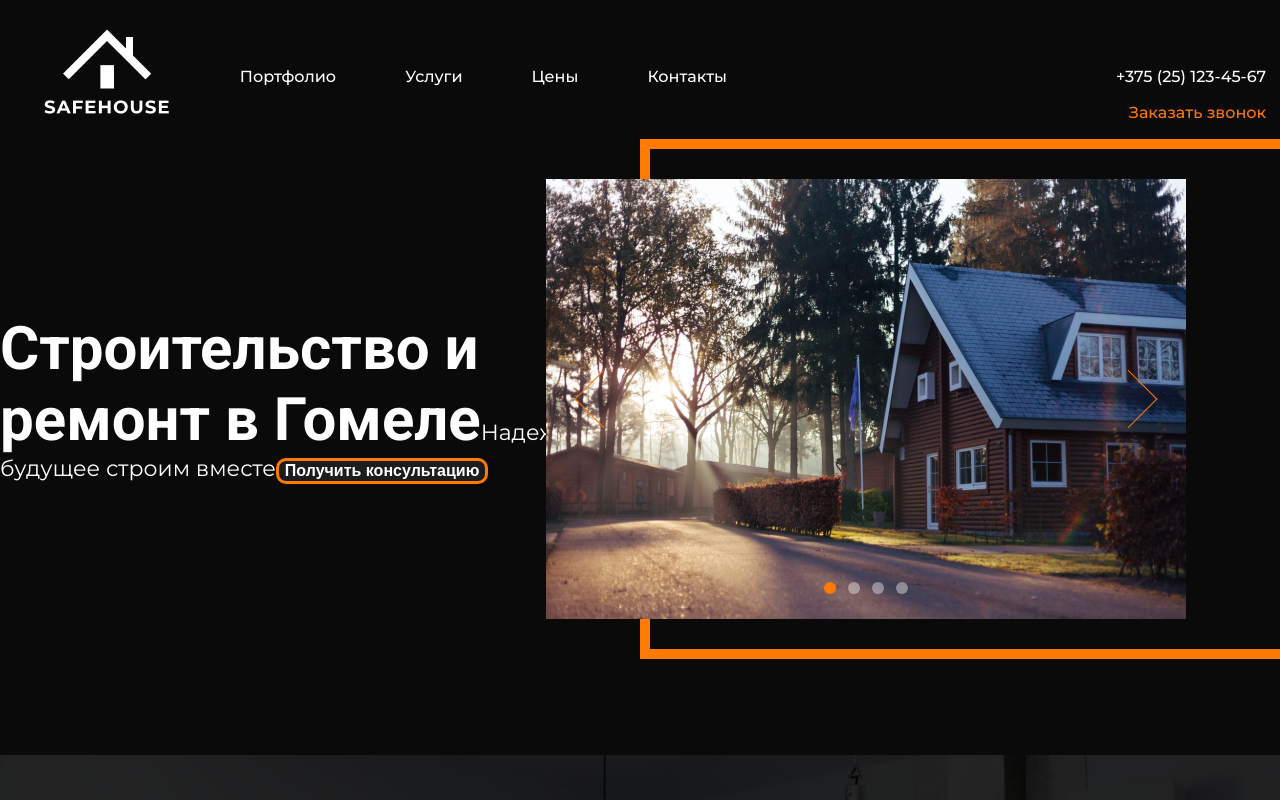
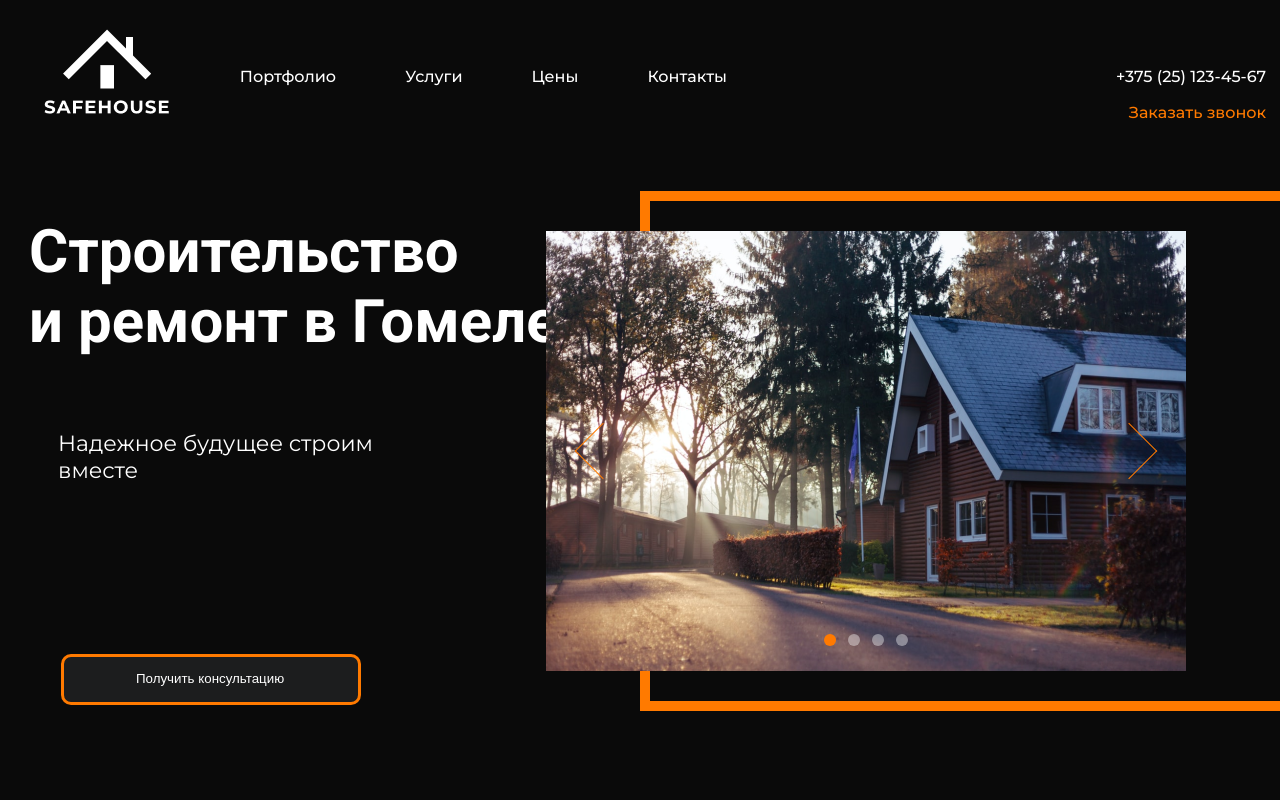
Before and after one commit to 34admal/Portfolio, a React (Create React App) app in the folder homel_build_site/: page / in a window 1280 px wide. Shown: the top 800 px of the page. Built offline with nearby package versions, Linux system fonts and the light colour scheme.

Commit message:
feat: implement layout and styles for new button section with color compliance

```diff
--- a/homel_build_site/package.json
+++ b/homel_build_site/package.json
@@ -11,8 +11,6 @@
     "react-dom": "^19.2.4",
     "react-router-dom": "^7.13.0",
     "react-scripts": "5.0.1",
-    "react-slick": "^0.31.0",
-    "slick-carousel": "^1.8.1",
     "web-vitals": "^2.1.4"
   },
   "scripts": {
--- a/homel_build_site/src/App.css
+++ b/homel_build_site/src/App.css
@@ -1,7 +1,12 @@
 
+/* Новае правіла для Pixel Perfect кантролю памераў */
+*, *::before, *::after {
+  box-sizing: border-box;
+}
 
-body { padding: 0;
+body {
+  padding: 0;
   margin: 0;
- background: rgba(10, 10, 10, 1);
-  font-family: Montserrat;
+  background: rgba(10, 10, 10, 1);
+  font-family: 'Montserrat', sans-serif; /* Montserrat застаецца для ўсяго сайта */
 }
--- a/homel_build_site/src/App.js
+++ b/homel_build_site/src/App.js
@@ -4,8 +4,7 @@ import logo from "./logo.svg";
 import React, { useState, useEffect } from "react";
 import { BrowserRouter as Router, Routes, Route, Link } from "react-router-dom";
 
-import 'slick-carousel/slick/slick.css';
-import 'slick-carousel/slick/slick-theme.css';
+
 
 
 import Layout from "./components/Layout";
--- a/homel_build_site/src/components/HeroSection.jsx
+++ b/homel_build_site/src/components/HeroSection.jsx
@@ -9,13 +9,14 @@ function HeroSection() {
            <section>
         <div className={styles.main_content_block}>
           <div className={styles.slogan_block}>
-            <span className={styles.construction_repair_gomel}>
-              Строительство и ремонт в Гомеле
-            </span>
+            <div className={styles.construction_repair_gomel}>
+
+              {"Строительство и\u00A0ремонт в Гомеле"}
+            </div>
             <span className={styles.future_together}>
               Надежное будущее строим вместе
             </span>
-            <button>Получить консультацию</button>
+            <button className={styles.button}>Получить консультацию</button>
           </div>
 
           <div className={styles.slider_container}>
--- a/homel_build_site/src/components/HeroSection.module.css
+++ b/homel_build_site/src/components/HeroSection.module.css
@@ -1,55 +1,70 @@
-
 span {
-  color: #fff
+  color: #fff;
 }
-section{margin-bottom: 96px;}
-
-
+section {
+  margin-bottom: 96px;
+}
 
 .slider_container {
-
   max-width: 640px;
-
-
 }
 .slogan_block {
+ display: flex;
+  flex-direction: column;
+  align-items: flex-start;
 
+  /* 3. Опускаем блок ниже строго по макету:
+        72px сверху — это макетный отступ от верхней границы секции до начала текста */
+  margin: 72px 0 0 29px;
 
-  padding-right: 20px;
+  width: 531px;
+  flex-shrink: 0;
+  box-sizing: border-box;
 }
 
 .construction_repair_gomel {
-  font-family: Roboto;
+    font-family: 'Roboto', sans-serif;
   font-size: 60px;
+  line-height: 70px;
   font-weight: bold;
+  color: #ffffff;
+  margin: 0;
 }
-button {
+.button {
+  width: 300px;
+  height: 51px;
+  margin: 85px 265px 53px 32px;
+  padding: 14px 35.9px 21px 34px;
+  border-radius: 10px;
+  color: #ffffff;
+  border: solid 3px #ff7a00;
+  background-color: #1c1d1e;
+  cursor: pointer;
+  transition: background-color 0.3s ease, color 0.3s ease;
   box-sizing: border-box;
-  border: 3px solid rgba(255, 122, 0, 1);
-  border-radius: 10px;
-  background: rgba(28, 29, 30, 1);
-  color: #fff;
-  font-style: SemiBold;
-  font-size: 16px;
-  font-weight: 600}
+}
+
+.button:hover {
+  background-color: #ff7a00;
+  color: #1c1d1e ;
+}
 
 .future_together {
+   width: 321px;
+   margin: 73px 247px 85px 29px;
   font-size: 22px;
   font-weight: 400;
 }
 .main_content_block {
-  display: flex;
-  flex-direction: row;
-  align-items: center;
-  justify-content: space-between;
-  width: 100%;
+ margin: 6px auto 0 auto;
+
+  position: relative;
+  box-sizing: border-box;
 }
 
 .slider_container {
   width: 658px;
 }
-
-
 
 .slider {
   width: 640px;
@@ -61,7 +76,6 @@ button {
   height: auto;
   object-fit: cover;
 }
-
 
 .slick-dots {
   position: absolute;
@@ -98,11 +112,6 @@ button {
   width: 100%;
 }
 
-.slogan_block {
-
-
-  padding-right: 20px;
-}
 
 
 .arrow {
--- a/homel_build_site/src/components/main.module.css
+++ /dev/null
@@ -1,194 +0,0 @@
-
-
-span {
-  color: #fff;
-}
-
-.main_content_block {
-  display: flex;
-  flex-direction: row;
-}
-
-.slogan_block {
-
-  box-sizing: border-box; /* Важно для правильного расчета ширины с padding
-  padding-right: 20px;
-}
-
-.construction_repair_gomel {
-  font-family: Roboto;
-  font-size: 60px;
-  font-weight: bold;
-}
-
-.future_together {
-  font-size: 22px;
-  font-weight: 400;
-}
-
-button {
-  box-sizing: border-box;
-  border: 3px solid rgba(255, 122, 0, 1);
-  border-radius: 10px;
-  background: rgba(28, 29, 30, 1);
-  color: #fff;
-  font-style: SemiBold;
-  font-size: 16px;
-  font-weight: 600;
-}
-.OrangeWrapper {
-  width: 640px;;
-  border-width: 10px 0px 10px 10px;
-  border-style: solid;
-position: relative;
-
-  box-sizing: border-box;
-  border-color: rgba(255, 122, 0, 1);
-}
-
-.how_we_work {
-  margin-top: 2%;
-  display: flex;
-  flex-direction: column;
-  flex-wrap: wrap;
-  background-image: url("./images/backGroundImage.png");
-  background-size: cover;
-
-}
-.overlay {
-  background-color: rgba(0, 0, 0, 0.85);
-}
-
-.section_title {
-
-  font-size: 30px;
-  font-weight: 400;
-
-
-}
-.section_header{
-
-
-margin-top: 4%;
-   display: flex;
-    display:flex; justify-content:space-between;
- align-items: baseline;
-  padding: 0 8.3333%;
-
-  }
-
-
-
- /*.section_header::before,
-.section_header::after {
-  content: "";
-  flex: 0 0 auto;
-  width: 0;
-}*/
-
-
-.orangeLine{
-  display: inline-block;
-  width: 14%;
-  height: 3px;
-  background-color:
-  rgba(255, 122, 0, 1);
-
-}
-
-
-
-
-
-
-.headingNumber{
-  font-size: 60px;
-font-weight: 400;
-line-height: 73px;
-letter-spacing: 5%;
-color: rgba(255, 122, 0, 0.5);
- margin: 0 13px 0 0;
-
-}
-.stepDescription{
-  font-size: 18px;
-font-weight: 400;
-line-height: 22px;
-letter-spacing: 5%;
-
-}
-
-.steps_row{
- display: grid;
-  width: 100%;
-    grid-template-columns: 1fr auto 1fr auto 1fr;
-    grid-template-rows: auto auto;
-    grid-template-areas: ". step_01 . step_03 . "
-    ". step_02 . step_04 . ";
-    grid-column-gap: 20px;
-  grid-row-gap: 20px;
-
-}
-.block01{grid-area: step_01;}
-.block03{grid-area: step_03;}
-.block02{grid-area: step_02;}
-.block04{grid-area: step_04;}
-
-.stepBlock{
-  display: flex;
-
-
-
-}
-
-
-.block_05{
- display: flex;
-
-justify-content: center;
-
-}
-
-
-
-.orangeLine {
-  display: inline-block;
-  height: 2px;
-  background-color: orange;
-  width: 120px;
-  margin: 0;
-}
-
-
-.how_we_work {
-
-}
-
-.overlay {
-
-}
-
-.section_header {
-
-  display: flex;
-  justify-content: space-between;
-  align-items: center;
-}
-
-.orangeLine {
-  display: inline-block;
-  height: 2px;
-  background-color: orange;
-  width: 120px;
-}
-
-.section_title {
-  text-transform: uppercase;
-  font-size: 24px;
-
-}
-
-.section_header > .orangeLine::first-child {
-  margin-right: auto;
-  margin-left: 0;
-}
```
Also changed, not shown: homel_build_site/src/components/MySlider.module.css (+8 -8 lines), 1 other file (tests, documents, lock files or other folders).
